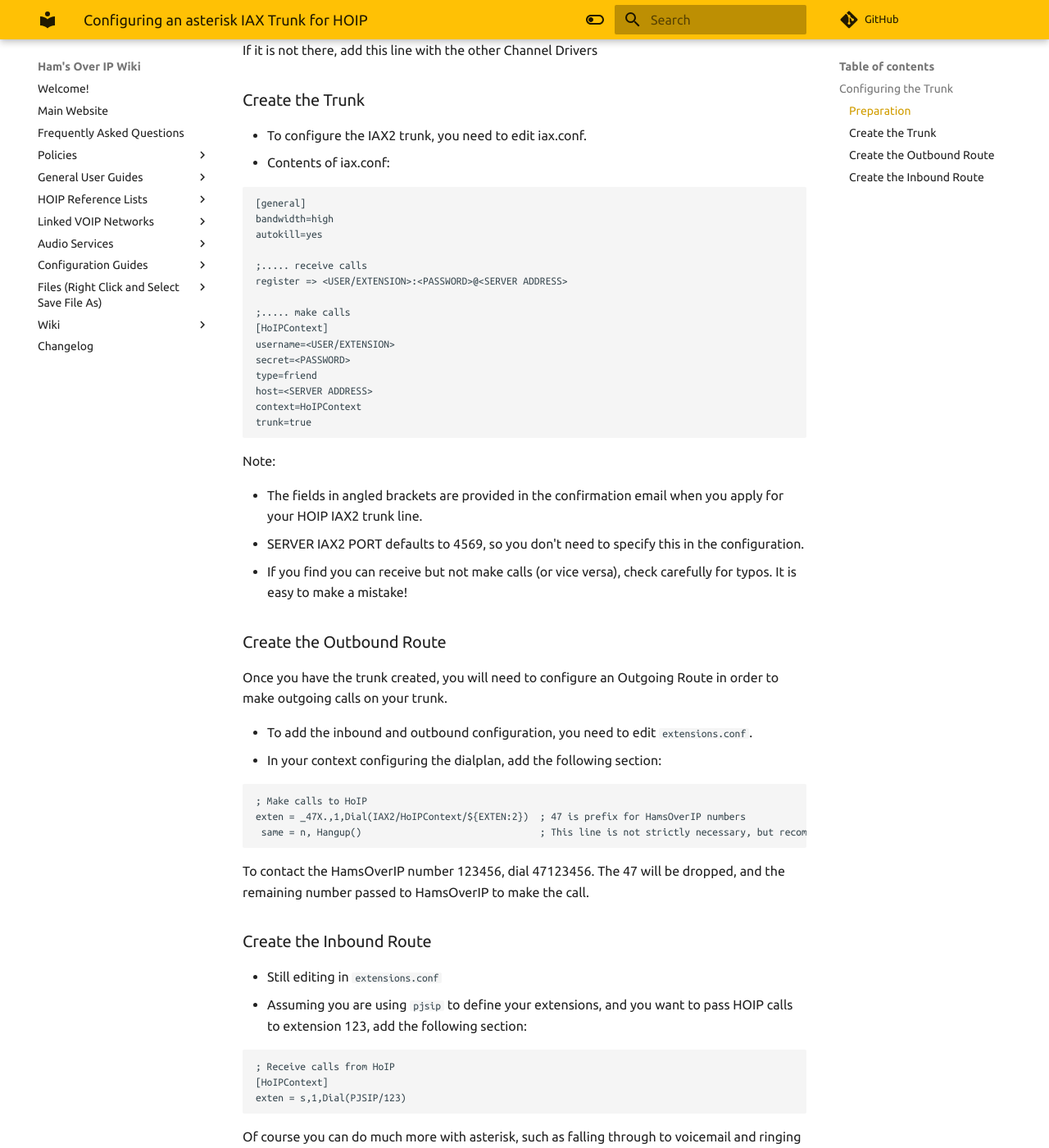
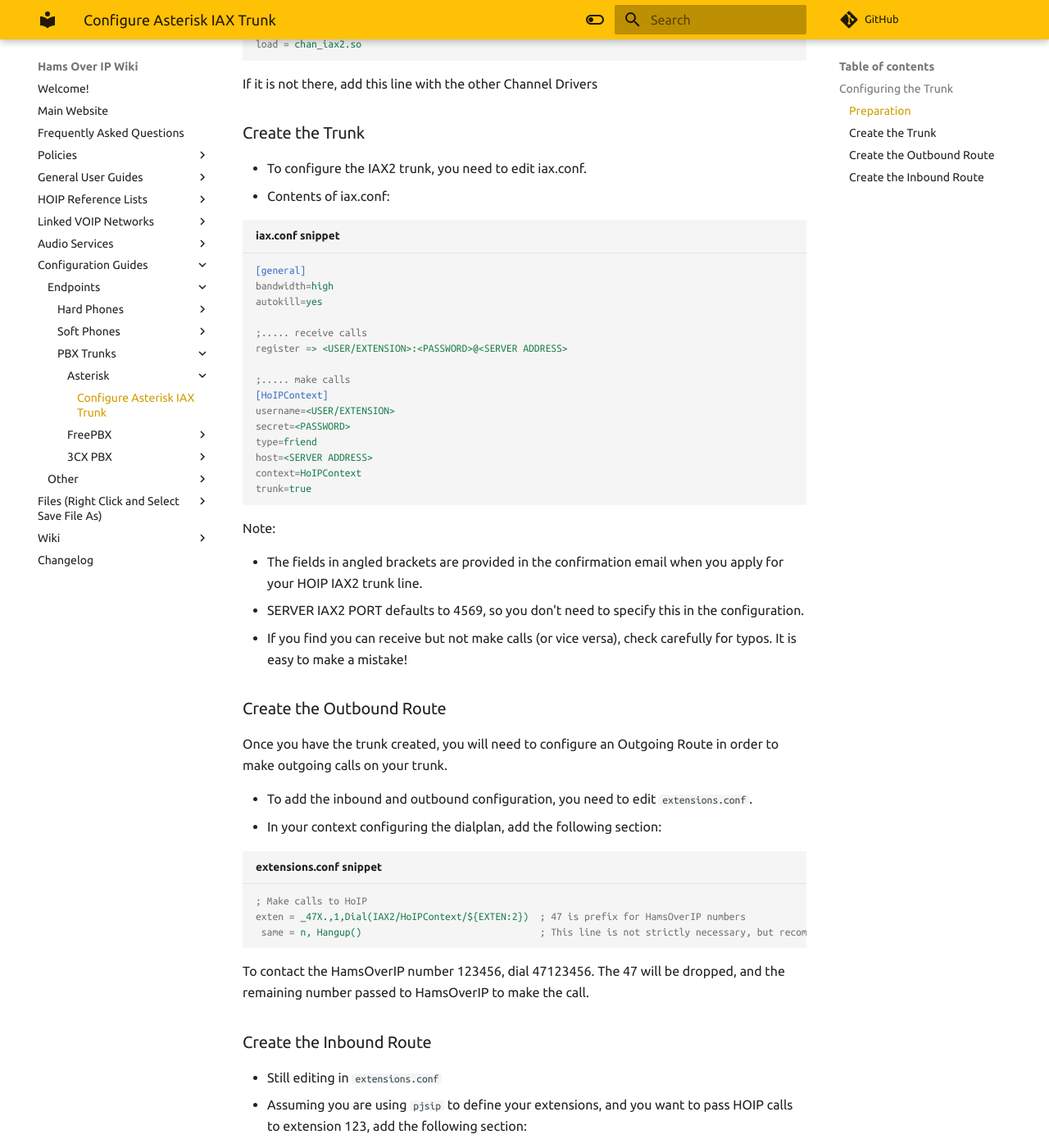
Before and after one commit to hamsoverip/wiki, an MkDocs documentation site: the page built from docs/endpoints/pbx/asterisk/configure-iax-trunk.md, in a window 1280 px wide and 1400 px high, scrolled down 754 px. Shown: the whole window at 82% size. Built offline with MkDocs 1.6.1 and Material for MkDocs 9.7.7, drawn with Linux system fonts in a browser that asks for light colours; comment, search, counter and statistics services are not loaded; some of the changed text lies outside the part shown.

Commit message:
New guide from Paul MW7PAJ for setting up an Asterisk IAX2 trunk

````diff
--- a/docs/endpoints/pbx/asterisk/configure-iax-trunk.md
+++ b/docs/endpoints/pbx/asterisk/configure-iax-trunk.md
@@ -15,7 +15,7 @@
 - The asterisk configuration files are found in /etc/asterisk/.
 - By default, the iax2 channel driver is not loaded. Check in modules.conf for the line
 
-```
+``` ini title="modules.conf snippet"
 load = chan_iax2.so
 ```
 
@@ -26,7 +26,7 @@
 - To configure the IAX2 trunk, you need to edit iax.conf.
 - Contents of iax.conf:
 
-```
+``` ini title="iax.conf snippet"
 [general]
 bandwidth=high
 autokill=yes
@@ -57,7 +57,7 @@
 - To add the inbound and outbound configuration, you need to edit `extensions.conf`.
 - In your context configuring the dialplan, add the following section:
 
-```
+``` ini title="extensions.conf snippet"
 ; Make calls to HoIP
 exten = _47X.,1,Dial(IAX2/HoIPContext/${EXTEN:2})  ; 47 is prefix for HamsOverIP numbers
  same = n, Hangup()                                ; This line is not strictly necessary, but recommended practice
@@ -70,7 +70,7 @@
 - Still editing in `extensions.conf`
 - Assuming you are using `pjsip` to define your extensions, and you want to pass HOIP calls to extension 123, add the following section:
 
-```
+``` ini title="extensions.conf snippet"
 ; Receive calls from HoIP
 [HoIPContext]
 exten = s,1,Dial(PJSIP/123)
--- a/mkdocs.yml
+++ b/mkdocs.yml
@@ -1,8 +1,14 @@
-site_name: Ham's Over IP Wiki
+site_name: Hams Over IP Wiki
 site_url: https://hamsoverip.github.io/wiki
 repo_url: https://github.com/hamsoverip/wiki
+
+
 theme:
   name: 'material'
+  features:
+    - content.tooltips
+  # features:
+  #   - navigation.expand
   font:
     text: 'Ubuntu'
     code: 'Ubuntu Mono'
@@ -21,22 +27,34 @@
       toggle:
         icon: material/toggle-switch
         name: Switch to light mode
-  # features:
-  #   - navigation.expand
+
 
 markdown_extensions:
+  - abbr
   - admonition
+  - attr_list
+  - codehilite:
+      guess_lang: false
   #- def_list
+  - md_in_html
   - pymdownx.highlight:
       anchor_linenums: true
+      line_spans: __span
+      pygments_lang_class: true
   - pymdownx.details
+  - pymdownx.emoji:
+      emoji_generator: !!python/name:material.extensions.emoji.to_svg
+      emoji_index: !!python/name:material.extensions.emoji.twemoji
+  - pymdownx.highlight:
+      anchor_linenums: true
   - pymdownx.inlinehilite
   - pymdownx.snippets
   - pymdownx.superfences
-  - codehilite:
-      guess_lang: false
+  - pymdownx.tabbed:
+      alternate_style: true
   - toc:
       permalink: true
+
 
 nav:
   - Welcome!: index.md
@@ -67,34 +85,53 @@
     - Calling the HMASN/AREDN Network: General/other_systems/hmasn-aredn.md
     - Calling the Global World VOIP Network: General/other_systems/global-world.md
     - Calling the Hams Over IP Canada Network: General/other_systems/hamsoverip-ca.md
+
   - Audio Services:
     - Configure Audio Services: General/coming-soon.md
     - DAPNET Paging Gateway: General/audio_services/dapnet_gateway.md
+
   - Configuration Guides:
+
     - Endpoints:
+
       - Hard Phones:
+
+        - Avaya:
+          - Avaya 96xx Series: endpoints/hard_phones/avaya96xx.md
+
         - Cisco:
-          - Cisco 504G: endpoints/hard_phones/cisco504g.md
+          - Cisco 504G/514G: endpoints/hard_phones/cisco504g.md
           - Cisco 508G: endpoints/hard_phones/cisco508g.md
           - Cisco 512G: endpoints/hard_phones/cisco512g.md
           - Cisco 525g: endpoints/hard_phones/Cisco525.md
-        - Avaya:
-          - Avaya 96xx Series: endpoints/hard_phones/avaya96xx.md
+
+        - OBiTalk:
+          - OBi202: endpoints/hard_phones/OBi202.md
+
         - Polycom:
           - Polycom VVX4xx Series: endpoints/hard_phones/PolycomVVX4xx.md
-        - Yaelink:
-          - Yaelink T4 Series: endpoints/hard_phones/YealinkT4X.md
+
+        - Yealink:
+          - Yealink T4 Series: endpoints/hard_phones/YealinkT4X.md
+
       - Soft Phones:
         - Groundwire: endpoints/soft_phones/groundwire.md
         - Jami: endpoints/soft_phones/jami.md
         - Zoiper: endpoints/soft_phones/zoiper.md
+
       - PBX Trunks:
+
+        - Asterisk:
+          - Configure Asterisk IAX Trunk: endpoints/pbx/asterisk/configure-iax-trunk.md
+
         - FreePBX:
           - Configure FreePBX IAX Trunk: endpoints/pbx/freepbx/configure-iax-trunk.md
           - Configure FreePBX SIP Trunk: endpoints/pbx/freepbx/configure-sip-trunk.md
           - FreePBX/Asterisk Feature Codes: endpoints/pbx/freepbx/feature-codes.md
+
         - 3CX PBX:
           - Configure 3CX Trunk: endpoints/pbx/3cx/configure-3cx-trunk.md
+
     - Other:
       - Configure an RF Link: other/configure-rf-links.md
       - Configure Audio Services: General/coming-soon.md
@@ -105,11 +142,11 @@
     - Phone Wallpaper: wallpaper/wallpaper.md
 
   - Wiki:
-    - Contributing:
-      - Overview of the Wiki: wiki/overview.md
-      - How to Contribute: wiki/contributing.md
+    - Overview of the Wiki: wiki/overview.md
+    - How to Contribute: wiki/contributing.md
 
   - Changelog: General/changelog.md
+
 
 extra:
   social:
````
Also changed, not shown: other parts of docs/endpoints/pbx/asterisk/configure-iax-trunk.md (+3 -1 lines).
